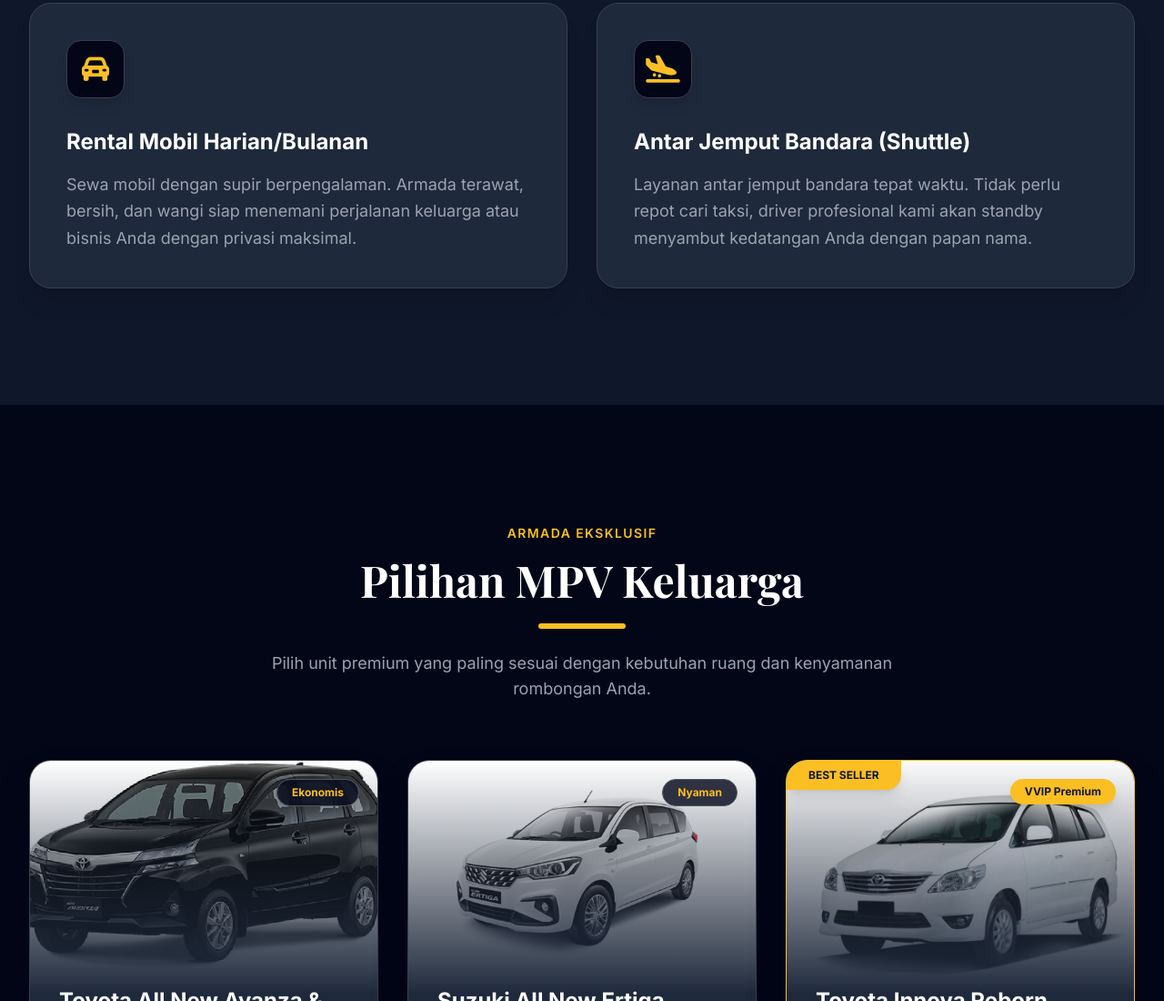
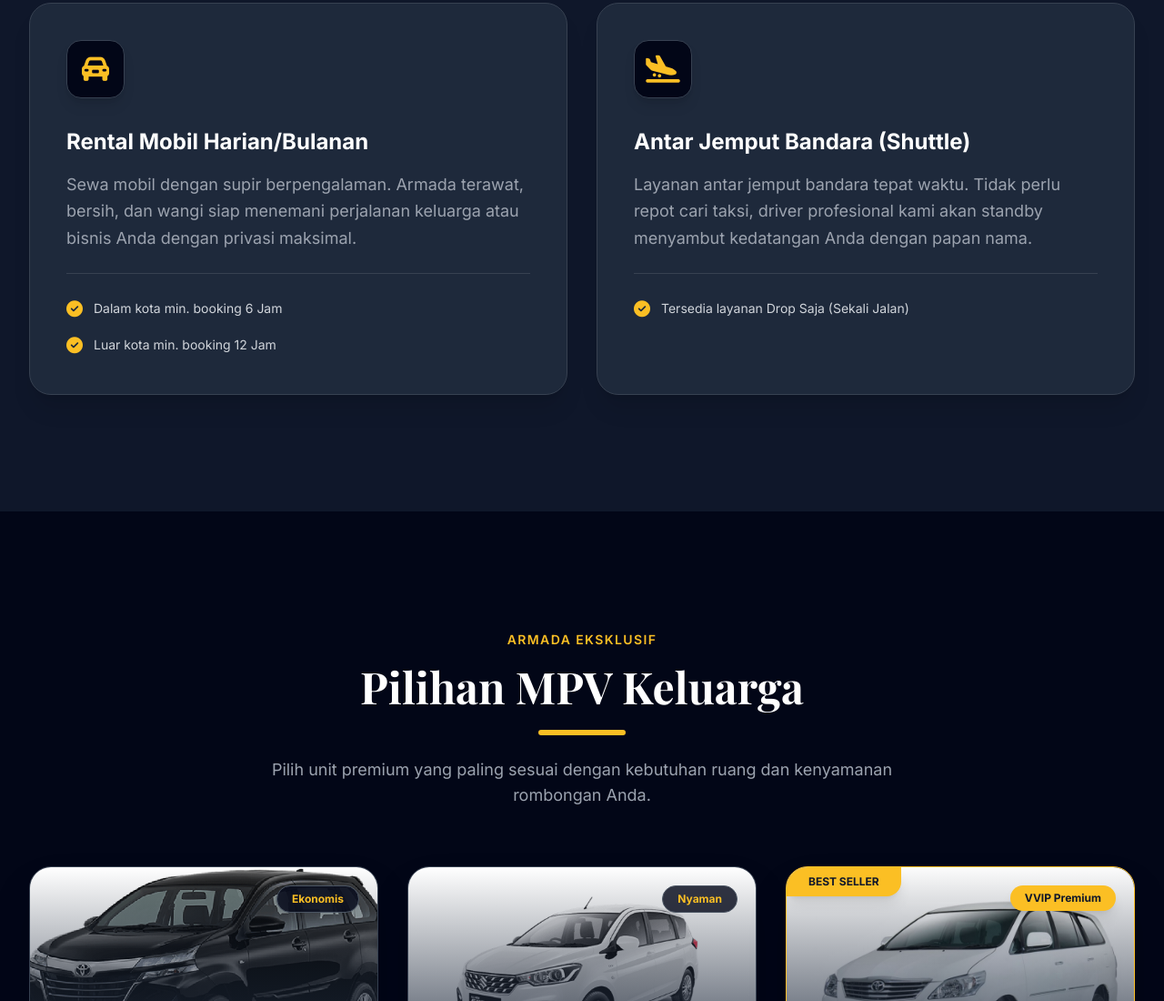
Before and after one commit to bamsratna1-tech/anugrahrentcar, a plain HTML site: page index.html in a window 1280 px wide. Shown: the part 1067-2167 px from the top of the page at 91% size. Drawn offline with nearby package versions, Linux system fonts and the light colour scheme.

```diff
--- a/index.html
+++ b/index.html
@@ -160,6 +160,10 @@
                     <p class="text-gray-400 leading-relaxed text-lg">
                         Sewa mobil dengan supir berpengalaman. Armada terawat, bersih, dan wangi siap menemani perjalanan keluarga atau bisnis Anda dengan privasi maksimal.
                     </p>
+                    <ul class="mt-6 space-y-3 text-sm text-gray-300 border-t border-gray-700 pt-6">
+                        <li class="flex items-center gap-3"><i class="fa-solid fa-circle-check text-accent text-lg"></i> Dalam kota min. booking 6 Jam</li>
+                        <li class="flex items-center gap-3"><i class="fa-solid fa-circle-check text-accent text-lg"></i> Luar kota min. booking 12 Jam</li>
+                    </ul>
                 </div>
                 <!-- Service 2 -->
                 <div class="bg-cardbg rounded-3xl p-10 border border-gray-700 shadow-xl hover:border-accent/50 transition duration-300 animate-on-scroll swing-in delay-100 group">
@@ -170,6 +174,9 @@
                     <p class="text-gray-400 leading-relaxed text-lg">
                         Layanan antar jemput bandara tepat waktu. Tidak perlu repot cari taksi, driver profesional kami akan standby menyambut kedatangan Anda dengan papan nama.
                     </p>
+                    <ul class="mt-6 space-y-3 text-sm text-gray-300 border-t border-gray-700 pt-6">
+                        <li class="flex items-center gap-3"><i class="fa-solid fa-circle-check text-accent text-lg"></i> Tersedia layanan Drop Saja (Sekali Jalan)</li>
+                    </ul>
                 </div>
             </div>
         </div>
```
